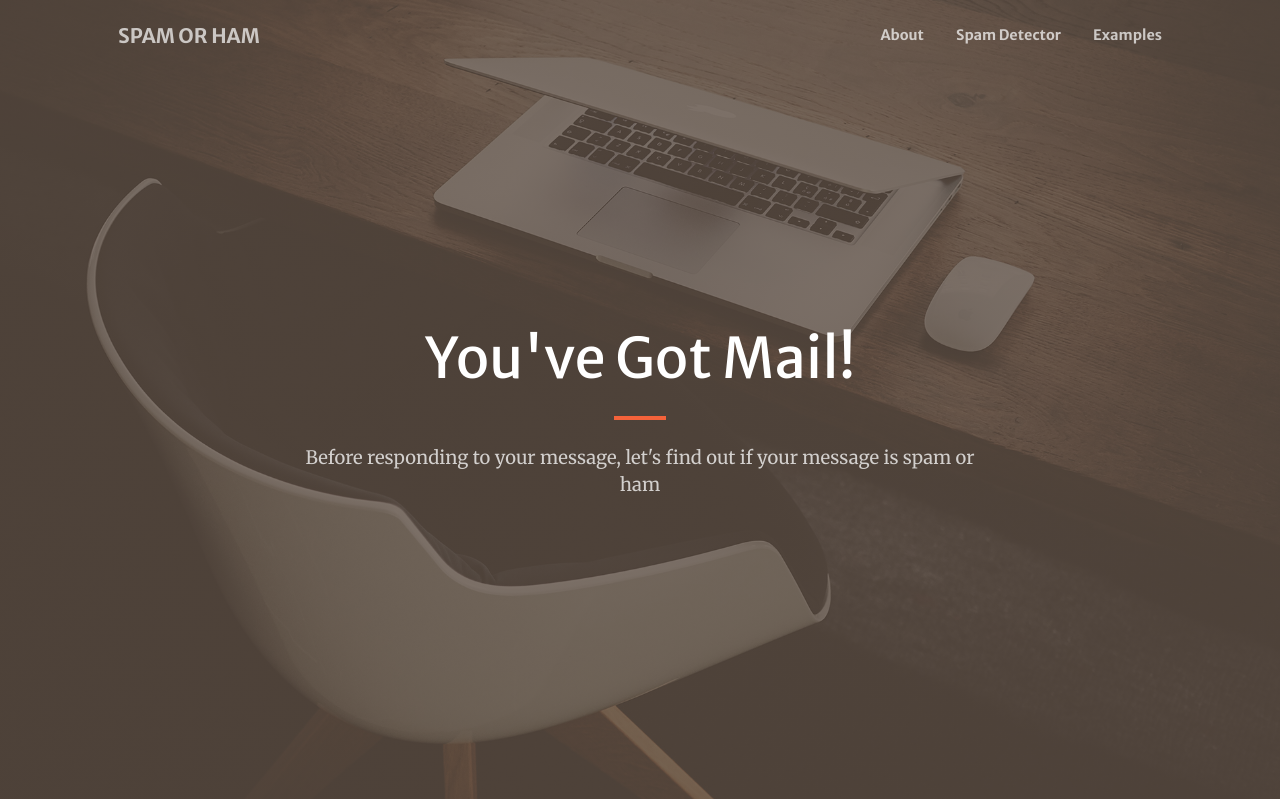
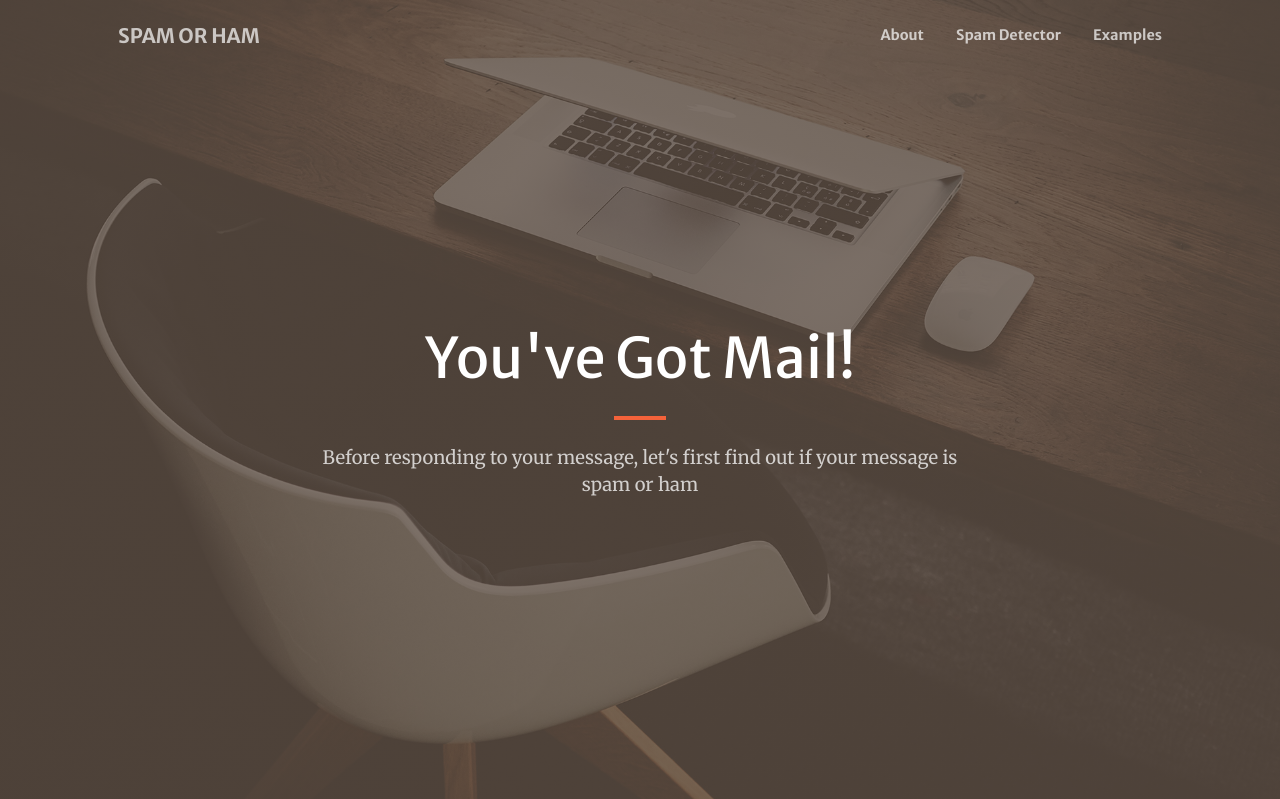
Before and after one commit to hthelander/Project-4, a Flask app: page / in a window 1280 px wide. Shown: the top 799 px of the page. Run offline with Flask 2, Linux system fonts and the light colour scheme; some libraries are stand-ins or nearby versions.

Commit message:
Update index.html

```diff
--- a/spam_ham_dashboard(spam.index)/templates/index.html
+++ b/spam_ham_dashboard(spam.index)/templates/index.html
@@ -70,7 +70,7 @@
                     <hr class="divider" />
                 </div>
                 <div class="col-lg-8 align-self-baseline">
-                    <p class="text-white-75 mb-5">Before responding to your message, let's find out if your message is
+                    <p class="text-white-75 mb-5">Before responding to your message, let's first find out if your message is
                         spam or ham</p>
 
                 </div>
```
